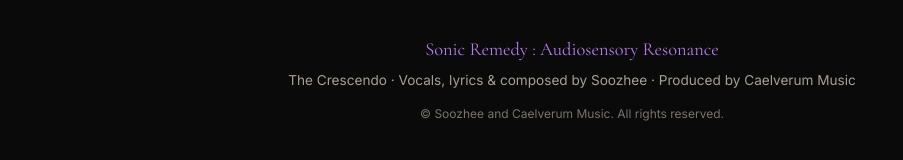
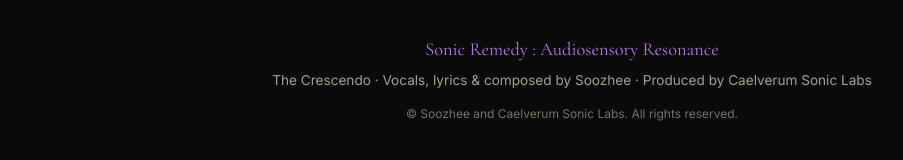
Before and after one commit to soozhiel/thecrescendo, a plain HTML site: page index.html in a window 1280 px wide. Shown: the part 4998-5158 px from the top of the page, without its empty margins (68-971 px from the left). Drawn offline with nearby package versions, Linux system fonts and the light colour scheme.

Commit message:
Update production credit to Caelverum Sonic Labs

```diff
--- a/index.html
+++ b/index.html
@@ -124,8 +124,8 @@
   <footer>
     <div class="container">
       <p class="footer-brand">Sonic Remedy : Audiosensory Resonance</p>
-      <p>The Crescendo · Vocals, lyrics & composed by Soozhee · Produced by Caelverum Music</p>
-      <p class="fineprint">© Soozhee and Caelverum Music. All rights reserved.</p>
+      <p>The Crescendo · Vocals, lyrics & composed by Soozhee · Produced by Caelverum Sonic Labs</p>
+      <p class="fineprint">© Soozhee and Caelverum Sonic Labs. All rights reserved.</p>
     </div>
   </footer>
   <div class="lightbox" id="lightbox"><div class="lightbox-inner"><button class="lightbox-close" aria-label="Close">×</button><img id="lightboxImg" src="" alt="Full size card" /></div></div>
```
